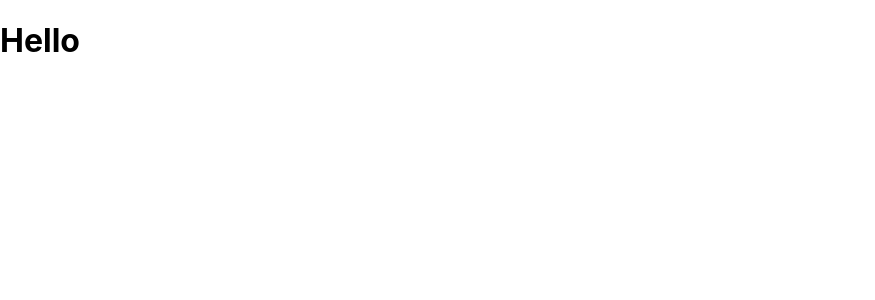
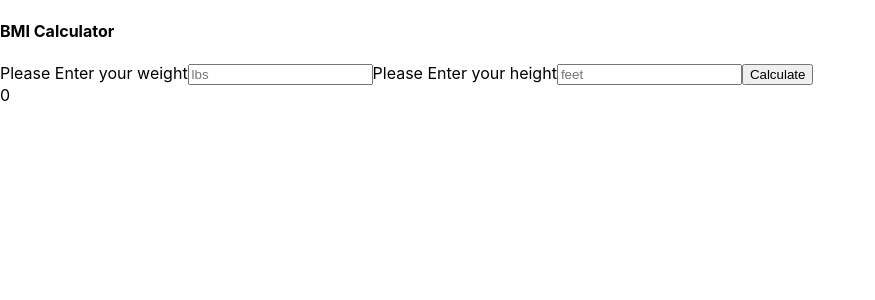
Before and after one commit to JakeWalker23/javascript-deliberate-practice, a Next.js app: page /bmi in a window 1280 px wide. Shown: the top 300 px of the page, without its empty margins (0-875 px from the left). Built offline with nearby package versions, Linux system fonts and the light colour scheme.

Commit message:
Added BMI calculator page component with functionality but no styling.

```diff
--- a/pages/bmi.tsx
+++ b/pages/bmi.tsx
@@ -1,5 +1,70 @@
+import React, { useState } from "react";
+import styles from '../styles/bmi.module.css'
+
 const BMI = () => {
-    return (<h1>Hello</h1>)
+
+    const [data, setData] = useState({
+        weight: "",
+        height: ""
+    });
+
+    const [bmi, setBMI] = useState(0)
+
+    function handle(e) {
+        const newData = { ...data };
+        newData[e.target.id] = e.target.value;
+        setData(newData);
+    }
+
+    function BMI(height, weight) {
+        return (weight / (height * height)) * 703
+    }
+
+    function calculateInches(feet) {
+        return feet * 12
+    }
+
+    function calculateBMI() {
+        const height = calculateInches(data.height)
+
+        setBMI(BMI(height, data.weight))
+    }
+
+    return (
+        <div>
+            <h4>BMI Calculator</h4>
+
+            <label>
+                Please Enter your weight
+                <input placeholder="lbs" onChange={(e) => handle(e)} id="weight" required
+                ></input>
+            </label>
+
+            <label>
+                Please Enter your height
+                <input placeholder="feet" onChange={(e) => handle(e)} id="height" required></input>
+            </label>
+
+            <button onClick={calculateBMI}>Calculate</button>
+
+            <div>
+                {bmi}
+            </div>
+        </div >
+    )
 }
 
 export default BMI
+
+/*
+
+TODO
+
+Use a GUI interface with sliders for height and weight.
+
+Update the user interface on the fly. Use colors as well
+as text to indicate health.
+
+
+
+*/
```
